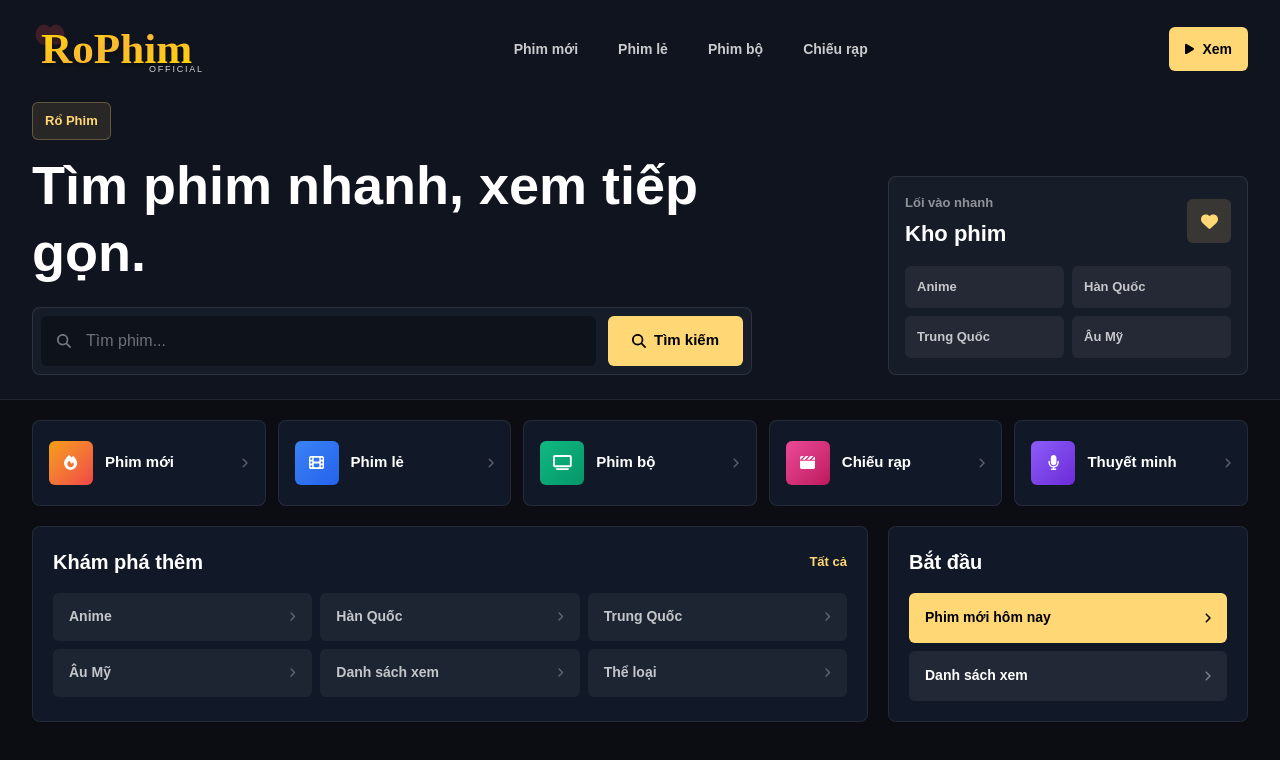
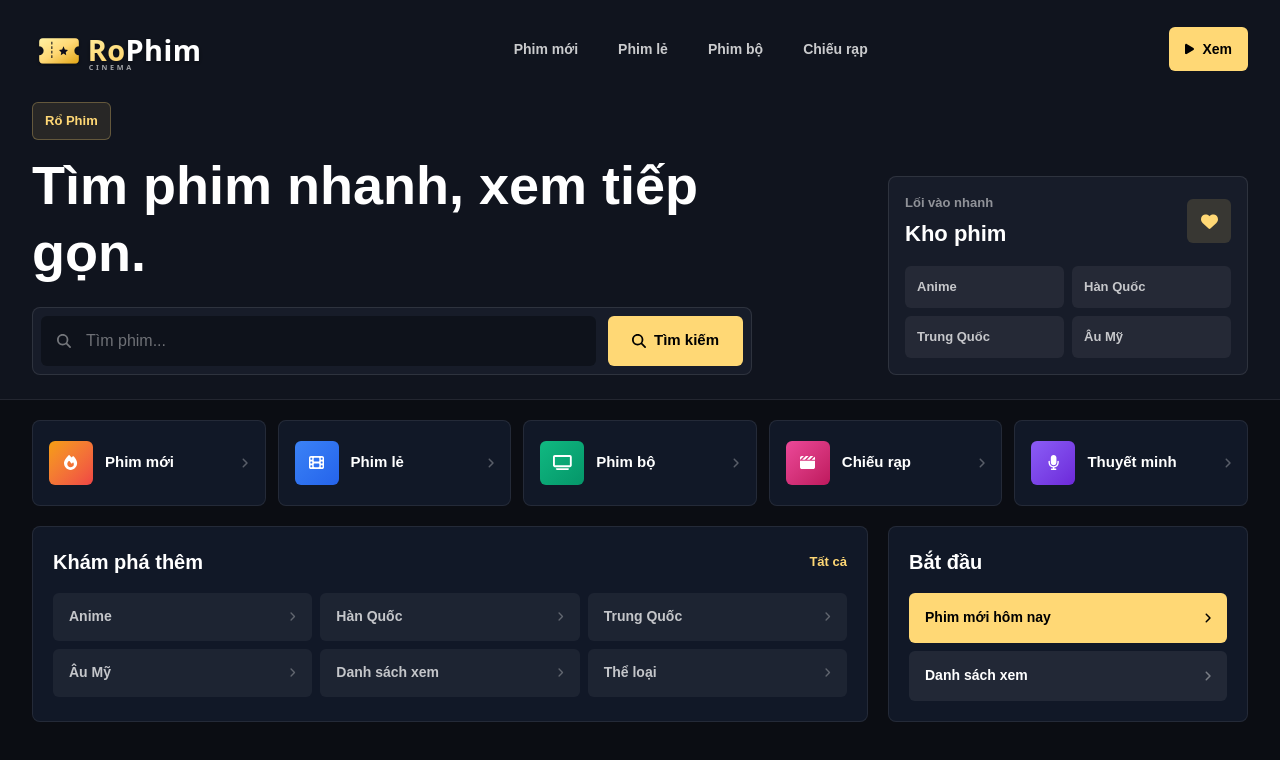
Before and after one commit to FlexDinh/webphimforAnhs, a Next.js app: page / in a window 1280 px wide. Shown: the top 760 px of the page. Built offline with nearby package versions, Linux system fonts and the light colour scheme; no server answers.

Commit message:
style: thay đổi thiết kế logo sang dạng vé xem phim tối giản sang trọng (Minimalist Ticket)

```diff
--- a/src/component/Logo.tsx
+++ b/src/component/Logo.tsx
@@ -12,50 +12,82 @@ export default function Logo({ className = "" }: { className?: string }) {
                 className="w-full h-full"
             >
                 <defs>
-                    <linearGradient id="goldGradient" x1="0%" y1="0%" x2="100%" y2="100%">
-                        <stop offset="0%" stopColor="#FFD700" />
-                        <stop offset="50%" stopColor="#FDB931" />
-                        <stop offset="100%" stopColor="#FFD700" />
+                    <linearGradient id="premiumGold" x1="0%" y1="0%" x2="100%" y2="100%">
+                        <stop offset="0%" stopColor="#FFF2A3" />
+                        <stop offset="50%" stopColor="#FFD875" />
+                        <stop offset="100%" stopColor="#E2A616" />
                     </linearGradient>
-                    <filter id="glow" x="-20%" y="-20%" width="140%" height="140%">
-                        <feGaussianBlur stdDeviation="2" result="blur" />
-                        <feComposite in="SourceGraphic" in2="blur" operator="over" />
+                    <filter id="subtleShadow" x="-10%" y="-10%" width="120%" height="120%">
+                        <feDropShadow dx="0" dy="2" stdDeviation="3" floodOpacity="0.4" />
                     </filter>
                 </defs>
 
-                {/* Flower Icon */}
-                <path
-                    d="M30 30 C30 20 40 10 50 20 C60 10 70 20 70 30 C70 40 60 50 50 40 C40 50 30 40 30 30"
-                    fill="#FF4D4D"
-                    opacity="0.2"
-                    transform="translate(-20, -10) scale(0.8)"
-                />
+                {/* Minimalist Ticket Icon */}
+                <g filter="url(#subtleShadow)">
+                    {/* Outer Ticket Shape with side notches */}
+                    <path
+                        d="M 12 18
+                           H 48
+                           A 4 4 0 0 1 52 22
+                           V 27
+                           A 5 5 0 0 0 52 37
+                           V 42
+                           A 4 4 0 0 1 48 46
+                           H 12
+                           A 4 4 0 0 1 8 42
+                           V 37
+                           A 5 5 0 0 0 8 27
+                           V 22
+                           A 4 4 0 0 1 12 18 Z"
+                        fill="url(#premiumGold)"
+                    />
 
-                {/* Text */}
+                    {/* Perforation Line (Dashed) */}
+                    <line
+                        x1="22"
+                        y1="22"
+                        x2="22"
+                        y2="42"
+                        stroke="#0F111A"
+                        strokeWidth="1.5"
+                        strokeDasharray="3 2"
+                        opacity="0.8"
+                    />
+
+                    {/* Star Emblem inside ticket stub */}
+                    <path
+                        d="M 35 27 L 36.5 30.5 L 40 31 L 37.5 33.5 L 38 37 L 35 35 L 32 37 L 32.5 33.5 L 30 31 L 33.5 30.5 Z"
+                        fill="#0F111A"
+                    />
+                </g>
+
+                {/* Text "RoPhim" */}
                 <text
-                    x="10"
-                    y="45"
-                    fontFamily="'Playfair Display', serif"
-                    fontWeight="bold"
-                    fontSize="48"
-                    fill="url(#goldGradient)"
-                    style={{ textShadow: "0px 2px 4px rgba(0,0,0,0.5)" }}
+                    x="62"
+                    y="43"
+                    fontFamily="system-ui, -apple-system, sans-serif"
+                    fontWeight="800"
+                    fontSize="32"
+                    fill="url(#premiumGold)"
+                    filter="url(#subtleShadow)"
+                    letterSpacing="0.5"
                 >
-                    RoPhim
+                    Ro
+                    <tspan fill="#FFFFFF">Phim</tspan>
                 </text>
 
-                {/* Small "Official" tagline */}
+                {/* Small "Cinema" tagline */}
                 <text
-                    x="130"
-                    y="55"
-                    fontFamily="sans-serif"
-                    fontWeight="normal"
-                    fontSize="10"
-                    fill="#ffffff"
-                    opacity="0.8"
-                    letterSpacing="2"
+                    x="63"
+                    y="53"
+                    fontFamily="system-ui, -apple-system, sans-serif"
+                    fontWeight="700"
+                    fontSize="8"
+                    fill="#FFFFFF"
+                    opacity="0.6"
+                    letterSpacing="3"
                 >
-                    OFFICIAL
+                    CINEMA
                 </text>
             </svg>
         </div>
```
